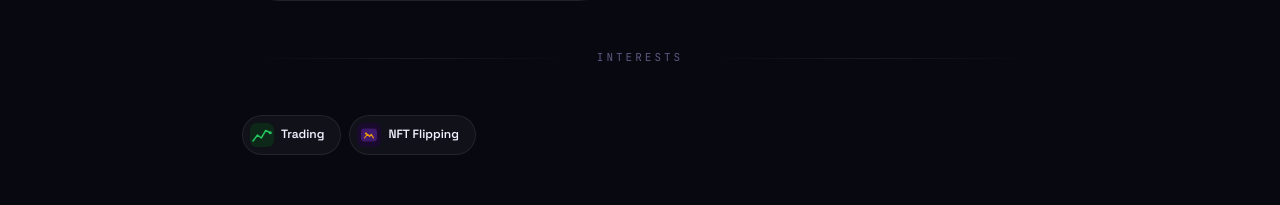
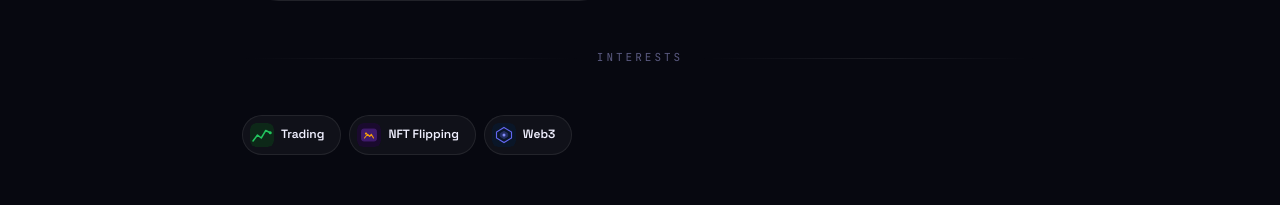
Before and after one commit to reevee07/portfolio, a Next.js app: page / in a window 1280 px wide. Shown: the part 2192-2397 px from the top of the page. Built offline with nearby package versions, Linux system fonts and the light colour scheme; no server answers.

Commit message:
adding web3

```diff
--- a/app/page.tsx
+++ b/app/page.tsx
@@ -63,6 +63,7 @@ const SKILLS = [
 const INTERESTS = [
   { name: 'Trading',      svg: <svg viewBox="0 0 32 32" fill="none"><rect width="32" height="32" rx="8" fill="#0d2818"/><polyline points="4,24 10,16 15,20 21,10 27,13" stroke="#22c55e" strokeWidth="2" strokeLinecap="round" strokeLinejoin="round" fill="none"/><circle cx="27" cy="13" r="2" fill="#22c55e"/></svg> },
   { name: 'NFT Flipping', svg: <svg viewBox="0 0 32 32" fill="none"><rect width="32" height="32" rx="8" fill="#1a0a2e"/><rect x="6" y="8" width="20" height="16" rx="3" fill="#9945ff" opacity=".3" stroke="#9945ff" strokeWidth="1.2"/><path d="M10 20l4-5 3 3 2-3 3 5" stroke="#f59e0b" strokeWidth="1.5" strokeLinecap="round" strokeLinejoin="round" fill="none"/><circle cx="12" cy="14" r="1.5" fill="#f59e0b"/></svg> },
+  { name: 'Web3',         svg: <svg viewBox="0 0 32 32" fill="none"><rect width="32" height="32" rx="8" fill="#0a1628"/><polygon points="16,6 26,12 26,20 16,26 6,20 6,12" fill="none" stroke="#6366f1" strokeWidth="1.5"/><polygon points="16,11 21,14 21,18 16,21 11,18 11,14" fill="#6366f1" opacity=".3" stroke="#6366f1" strokeWidth="1"/><circle cx="16" cy="16" r="2" fill="#818cf8"/></svg> },
 ]
 
 export default function Home() {
```
